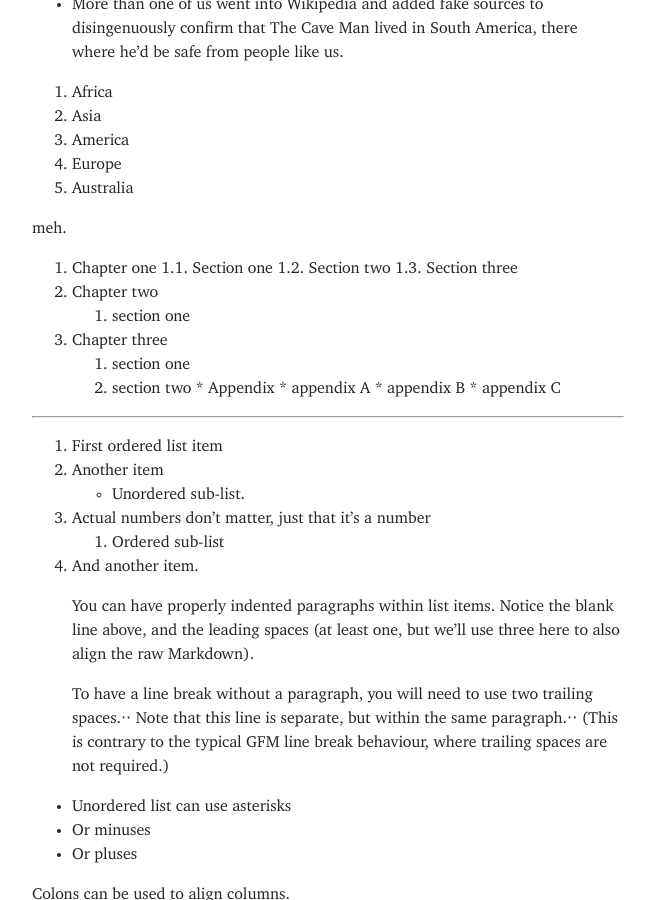
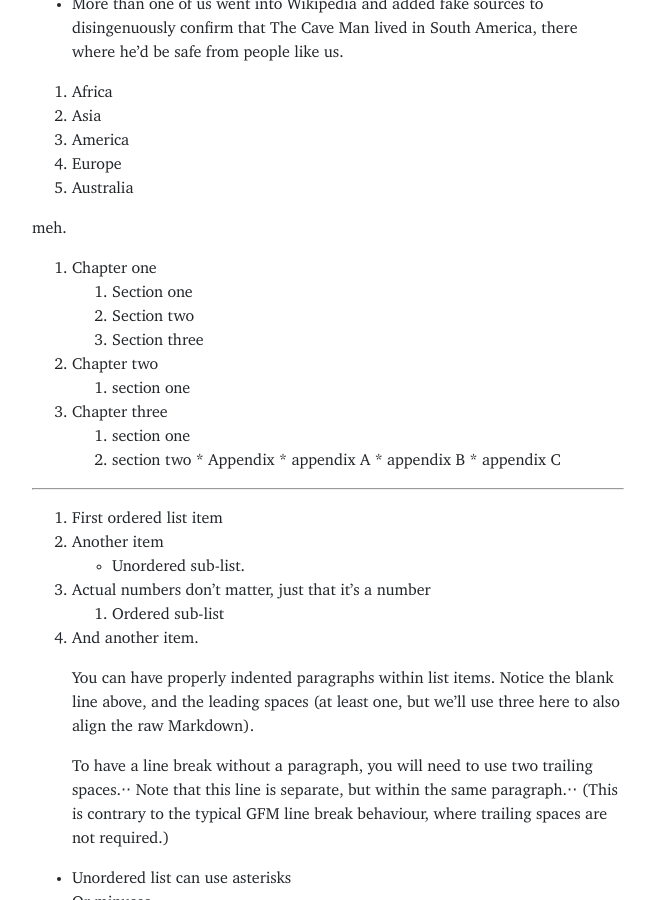
Before and after one commit to reedeeng/blog, a Jekyll site: the page built from element-of-typography.md, in a window 1280 px wide and 900 px high, scrolled down 959 px. Shown: the whole window, without its empty margins (312-967 px from the left). Built offline with Jekyll 4.4.1, drawn with Linux system fonts in a browser that asks for light colours.

Commit message:
Update element-of-typography.md

```diff
--- a/element-of-typography.md
+++ b/element-of-typography.md
@@ -30,9 +30,9 @@ meh.
 meh.
 
 1. Chapter one
-   1.1. Section one
-   1.2. Section two
-   1.3. Section three
+   1. Section one
+   1. Section two
+   1. Section three
 2. Chapter two
    2. section one
 3. Chapter three
```
